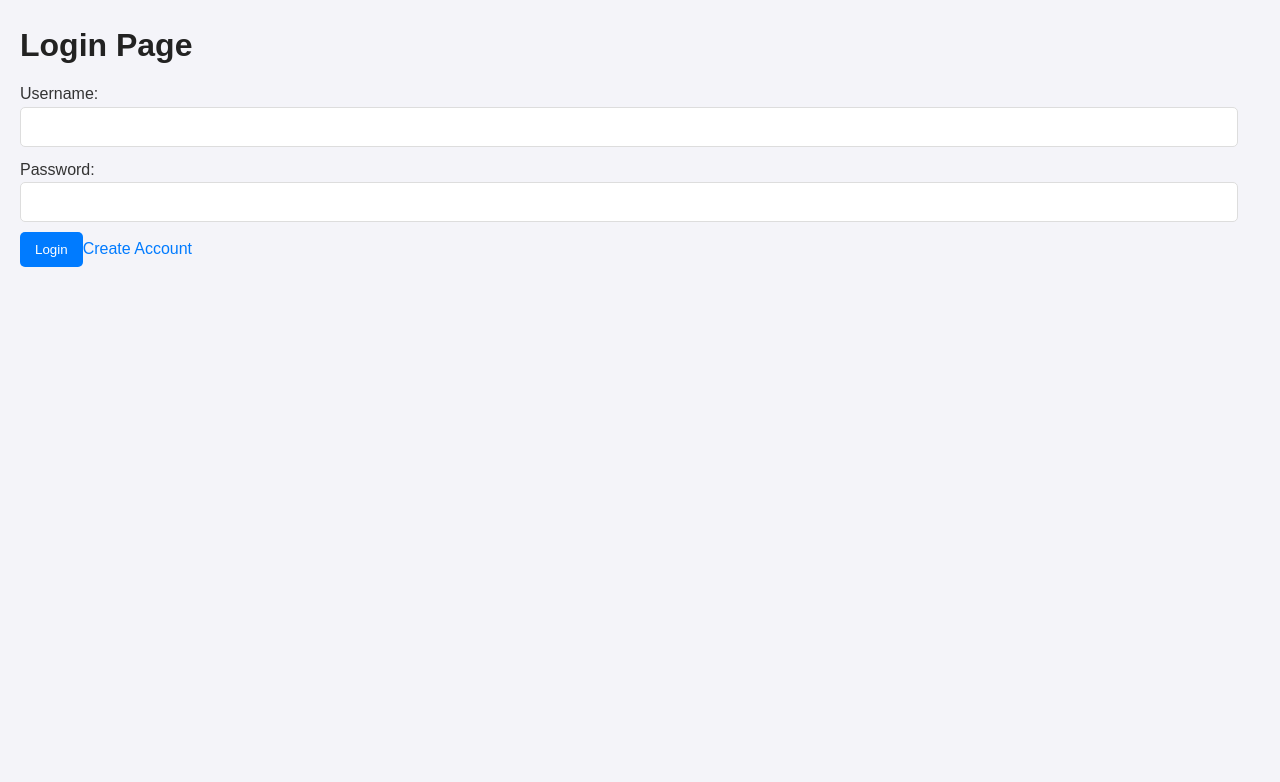
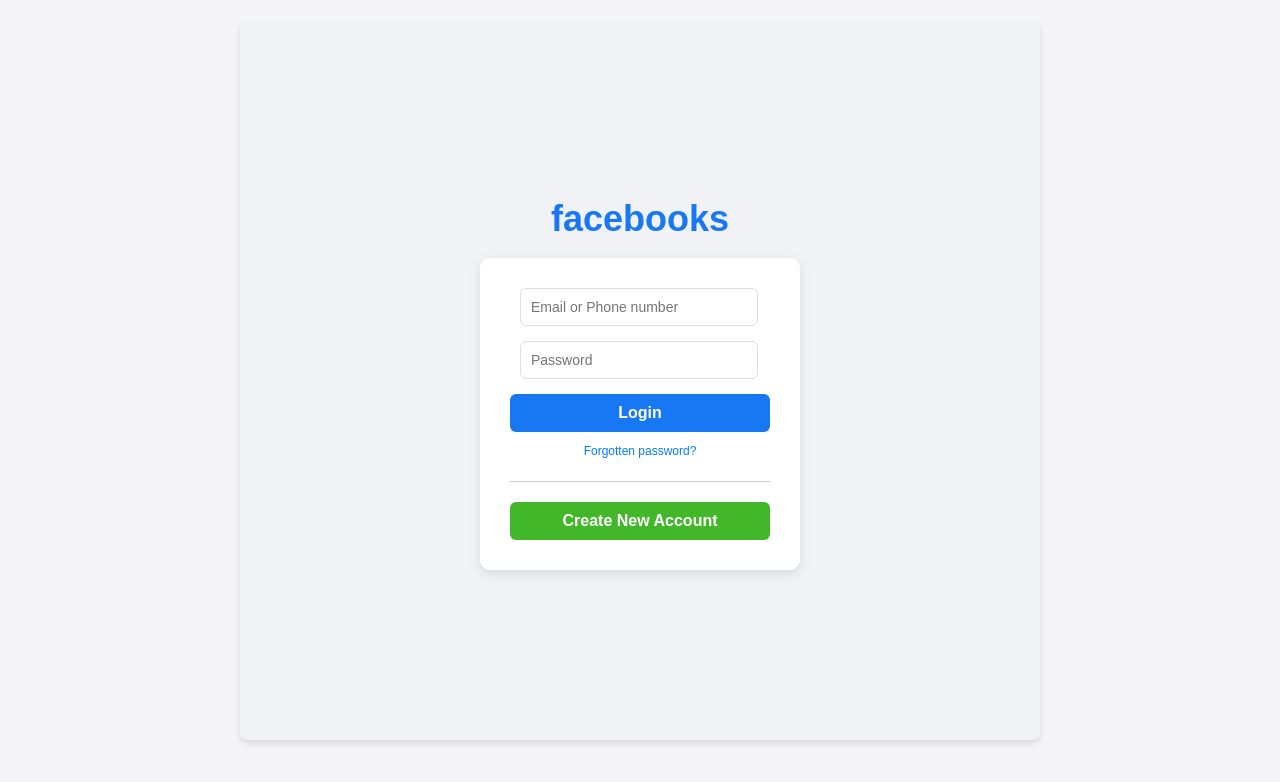
Before and after one commit to monotai/project_backend, a React (Vite) app in the folder FrontEnd/: page /login in a window 1280 px wide. Shown: the top 782 px of the page. Built offline with nearby package versions, Linux system fonts and the light colour scheme.

Commit message:
Update Login.jsx

```diff
--- a/FrontEnd/src/Pages/Login.jsx
+++ b/FrontEnd/src/Pages/Login.jsx
@@ -1,41 +1,74 @@
-import React from 'react';
-import { getUserByName } from '../control.js';
-import { useNavigate } from 'react-router-dom';
-const Login = ({setUserId}) => {
-    const navigate = useNavigate();
 
-    const [username, setUsername] = React.useState("");
-    const [password, setPassword] = React.useState("");
+import React, { useState } from "react";
+import { useNavigate, Link } from "react-router-dom";
+import "../Style/Auth.css";
 
-    const handleSubmit = async (event) => {
-        event.preventDefault();
-        const user = await getUserByName(username);
-        if (user && user.password === password) {
-            setUserId(user.user_id); // Update the userId state
-            navigate("/"); // Redirect to home page
-        } else {
-            alert("Invalid username or password!");
-        }
-    };
+const Login = () => {
+  const [formData, setFormData] = useState({
+    email: "",
+    password: "",
+  });
 
+  const [error, setError] = useState("");
+  const navigate = useNavigate();
 
-    return (
-        <div className="login-container">
-        <h1>Login Page</h1>
-        <form>
-            <div>
-            <label htmlFor="username">Username:</label>
-            <input type="text" id="username" name="username" value={username} onChange={e => setUsername(e.target.value)} required />
-            </div>
-            <div>
-            <label htmlFor="password">Password:</label>
-            <input type="password" id="password" name="password" value={password} onChange={e => setPassword(e.target.value)} required />
-            </div>
-            <button type="submit" onClick={handleSubmit}>Login</button>
-            <a href="/create-account">Create Account</a>
+  const handleChange = (e) => {
+    setFormData({ ...formData, [e.target.name]: e.target.value });
+  };
+const handleSubmit = (e) => {
+  e.preventDefault();
+
+  const storedUser = JSON.parse(localStorage.getItem("user"));
+
+  if (!storedUser) {
+    setError("No user found. Please sign up first.");
+    return;
+  }
+
+  if (
+    formData.email === storedUser.email &&
+    formData.password === storedUser.password
+  ) {
+    // Save essential info to localStorage
+    localStorage.setItem("userId", Date.now()); // You can replace with storedUser.userId if available
+    localStorage.setItem("firstName", storedUser.fName);
+    localStorage.setItem("lastName", storedUser.lName);
+
+    alert("Login successful!");
+    navigate("/Sidebar");
+  } else {
+    setError("Incorrect username or password. Please try again.");
+    setFormData ({ email: "", password:" "});
+  }
+};
+
+  return (
+    <div className="container">
+      <h1 className="facebook-title">facebooks</h1>
+
+      <div className="auth-container">
+
+        {error && <p className="error-message">{error}</p>}
+
+        <form className="auth-form" onSubmit={handleSubmit}>
+          <input type="email" name="email" placeholder="Email or Phone number"  value={formData.email} onChange={handleChange}required
+          />
+
+          <input type="password" name="password" placeholder="Password" value={formData.password} onChange={handleChange} required
+          />
+
+          <button type="submit" className="login-button">Login</button>
+          <a href="#" style={{ fontSize: '12px', textAlign: 'center',marginTop: '10px' }}>Forgotten password?</a>
+
         </form>
-        </div>
-    );
-}
 
+        <hr className="divider" />
+        <Link to="/create-account">
+          <button className="signup-button">Create New Account</button>
+
+        </Link>
+      </div>
+    </div>
+  );
+};
 export default Login;
```
